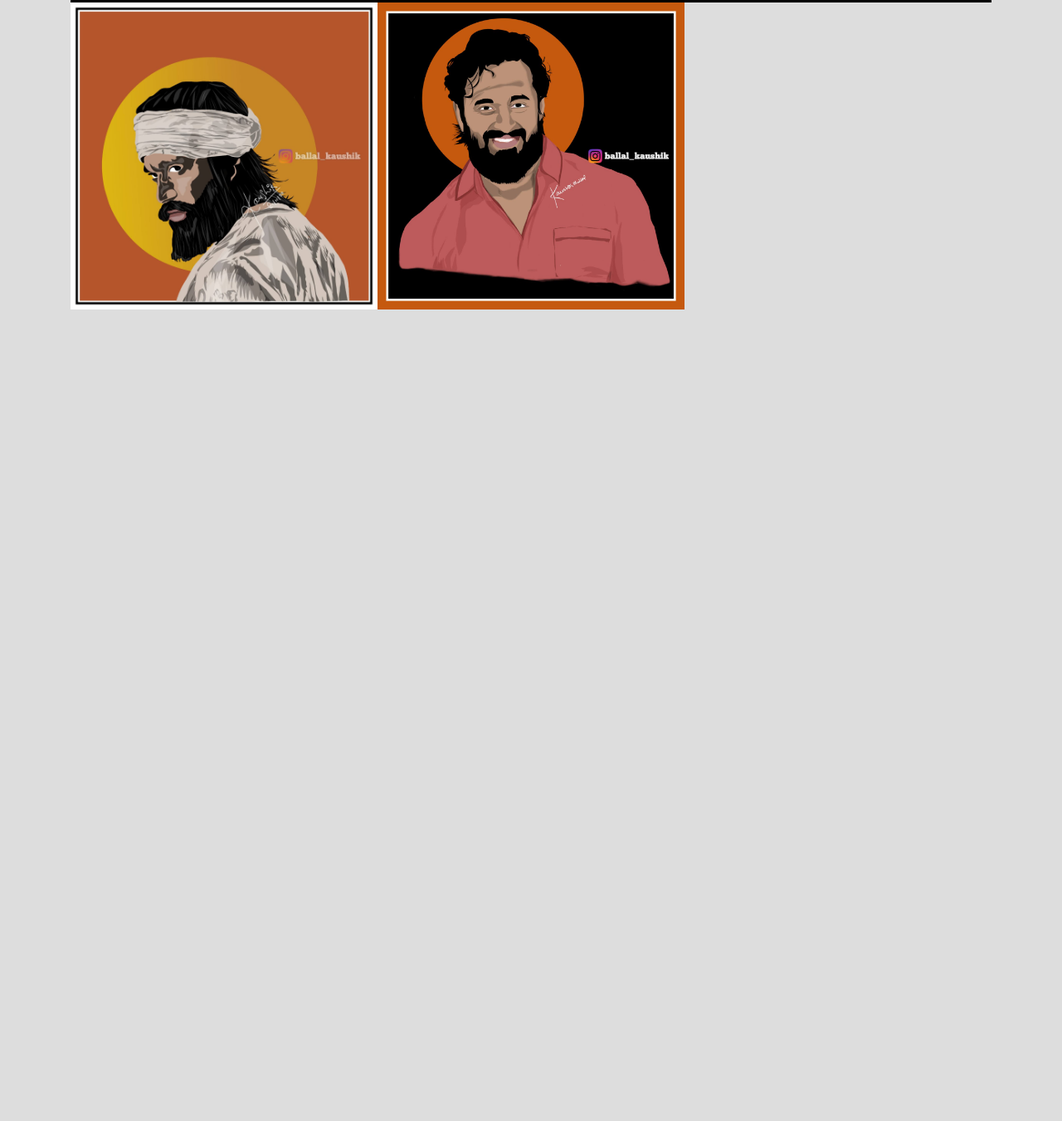
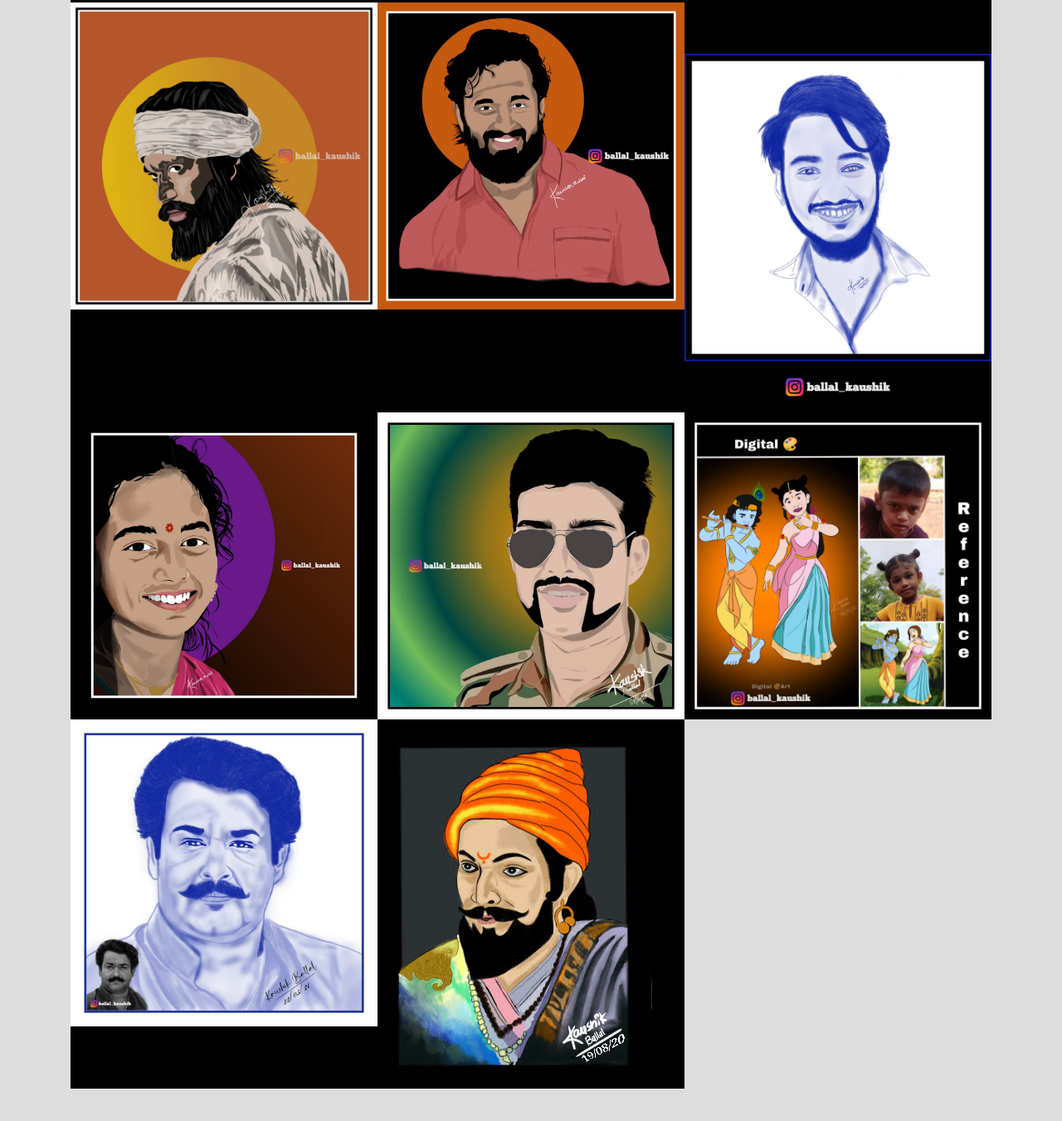
Before and after one commit to Rakshih/gallery.github.io, a plain HTML site: page index.html in a window 1280 px wide. Shown: the part 863-2214 px from the top of the page at 83% size. Before the commit the page ends 1306 px from the top, so only its background shows below. Drawn offline with nearby package versions, Linux system fonts and the light colour scheme.

Commit message:
Update index.html

```diff
--- a/index.html
+++ b/index.html
@@ -133,6 +133,56 @@
                         </span>
                     </a>
                 </div>
+
+                <div class="col-md-6 col-lg-4 item zoom-on-hover">
+                    <a class="lightbox" href="img/img/1a.jpeg">
+                        <img class="img-fluid image" src="img/img/1a.jpeg">
+                        <span class="description">
+
+                        </span>
+                    </a>
+                </div>
+                                <div class="col-md-6 col-lg-4 item zoom-on-hover">
+                    <a class="lightbox" href="img/img/1b.jpeg">
+                        <img class="img-fluid image" src="img/img/1b.jpeg">
+                        <span class="description">
+
+                        </span>
+                    </a>
+                </div>
+                                <div class="col-md-6 col-lg-4 item zoom-on-hover">
+                    <a class="lightbox" href="img/img/1c.jpeg">
+                        <img class="img-fluid image" src="img/img/1c.jpeg">
+                        <span class="description">
+
+                        </span>
+                    </a>
+                </div>
+                                <div class="col-md-6 col-lg-4 item zoom-on-hover">
+                    <a class="lightbox" href="img/img/1d.jpeg">
+                        <img class="img-fluid image" src="img/img/1d.jpeg">
+                        <span class="description">
+
+                        </span>
+                    </a>
+                </div>
+                                <div class="col-md-6 col-lg-4 item zoom-on-hover">
+                    <a class="lightbox" href="img/img/1e.jpeg">
+                        <img class="img-fluid image" src="img/img/1e.jpeg">
+                        <span class="description">
+
+                        </span>
+                    </a>
+                </div>
+                                <div class="col-md-6 col-lg-4 item zoom-on-hover">
+                    <a class="lightbox" href="img/img/1f.jpeg">
+                        <img class="img-fluid image" src="img/img/1f.jpeg">
+                        <span class="description">
+
+                        </span>
+                    </a>
+                </div>
+
             </div>
         </div>
 
```
